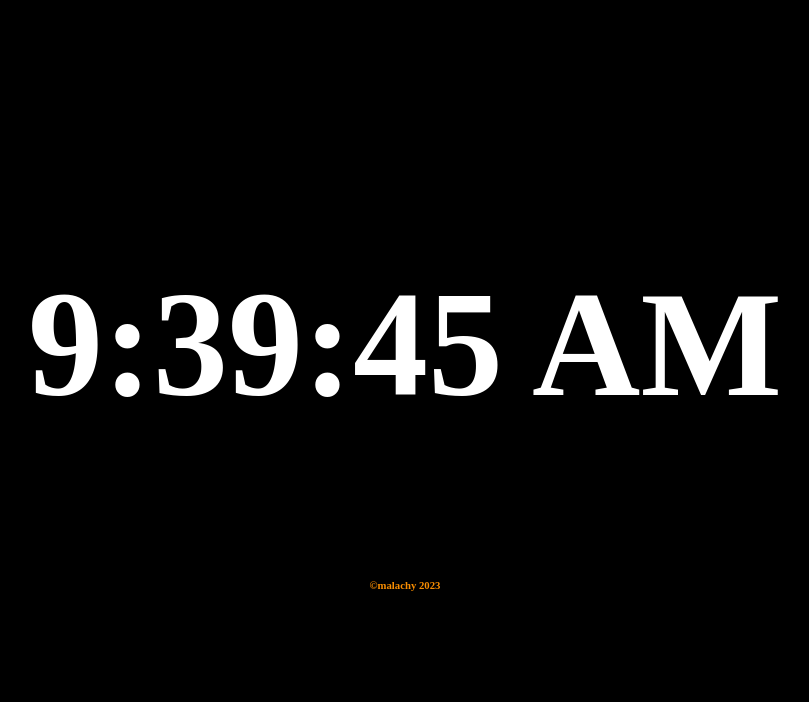
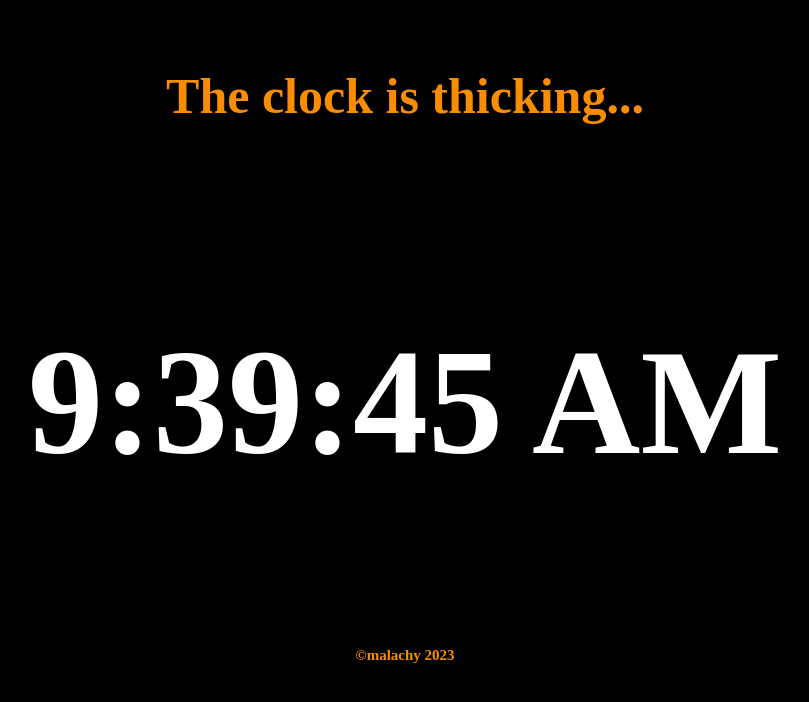
Before and after one commit to skylermalachy/digital-clock, a plain HTML site: page index.html in a window 1280 px wide. Shown: the whole page, without its empty margins (235-1044 px from the left). Drawn offline with Linux system fonts and the light colour scheme.

Commit message:
latest deployment

```diff
--- a/index.html
+++ b/index.html
@@ -8,7 +8,7 @@
   </head>
   <body>
     <main>
-      <section><h4 class="head"></h4></section>
+      <section><h4 class="head">The clock is thicking...</h4></section>
       <section class="timersect">
         <h1 class="time"></h1>
       </section>
--- a/style.css
+++ b/style.css
@@ -14,6 +14,7 @@ body {
   display: flex;
   justify-content: center;
   margin-bottom: 60px;
+  font-size: 15px;
 }
 .head {
   color: rgb(248, 141, 1);
```
